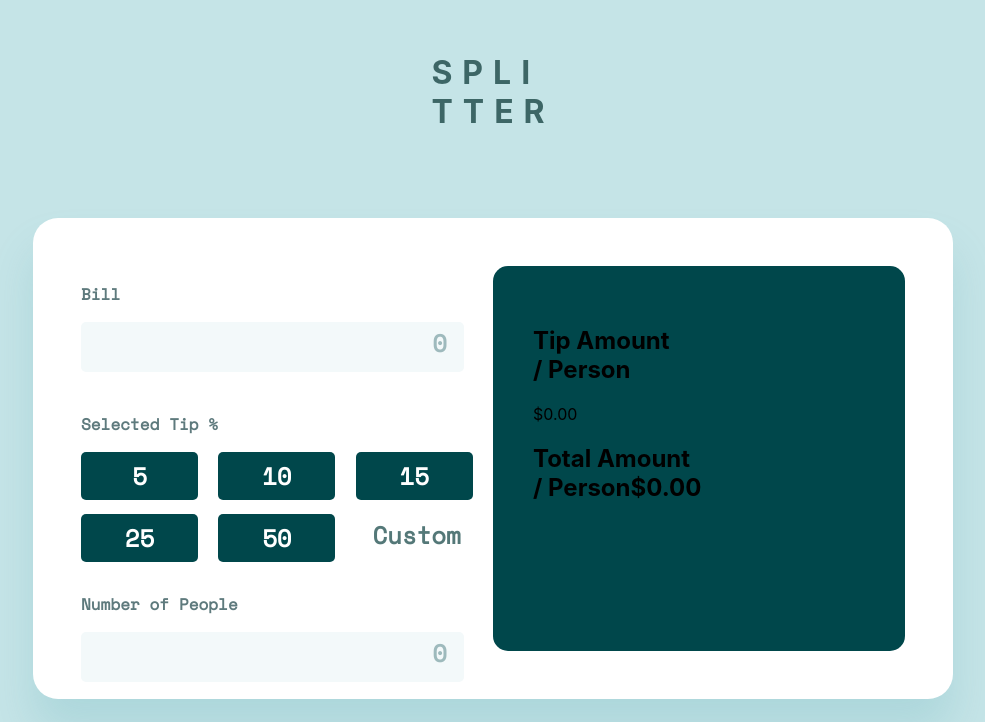
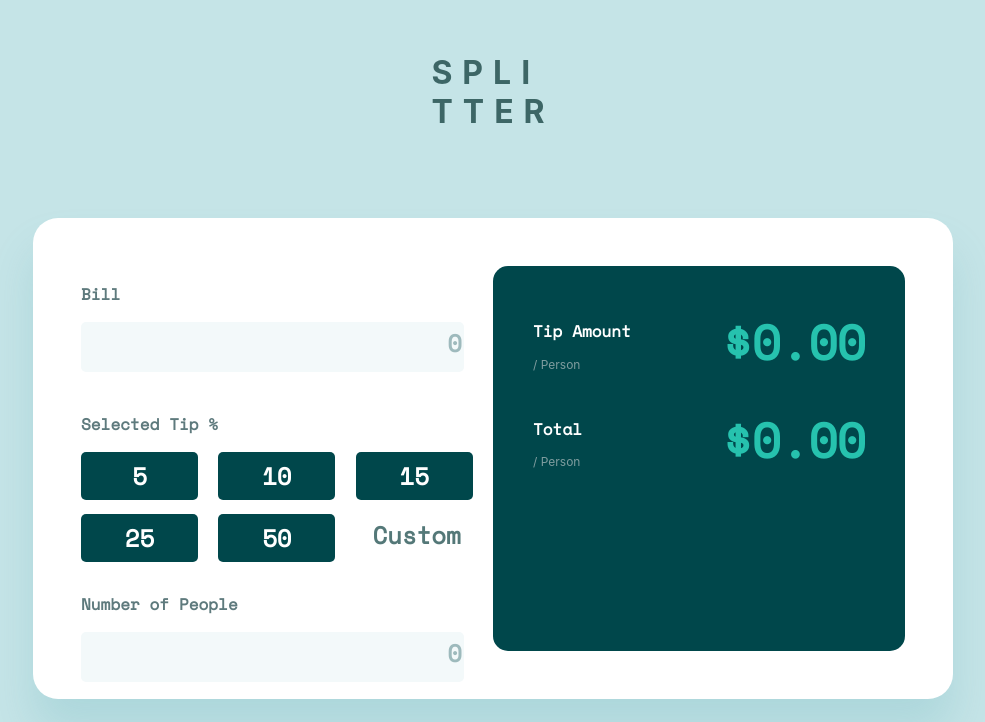
Before and after one commit to MistbornL/tip-calculator, a React (Create React App) app: page / in a window 1280 px wide. Shown: the part 110-832 px from the top of the page, without its empty margins (147-1132 px from the left). Built offline with nearby package versions, Linux system fonts and the light colour scheme.

Commit message:
left styling finished

```diff
--- a/src/App.js
+++ b/src/App.js
@@ -1,6 +1,10 @@
+import { useState } from "react";
 import "./App.scss";
 import { Tips } from "./data/dummydata";
 function App() {
+  const [bill, setBill] = useState(0);
+  const [people, setPeople] = useState(0);
+  const [custom, setCustom] = useState(0);
   return (
     <div className="App">
       <header className="App-header">
@@ -15,7 +19,12 @@ function App() {
           <div className="calculator-left">
             <div className="calculator-left-top-bottom">
               <p>Bill</p>
-              <input type="number" placeholder="0"></input>
+              <input
+                onChange={(e) => setBill(e.target.value)}
+                type="text"
+                inputMode="numeric"
+                placeholder="0"
+              ></input>
             </div>
 
             <div className="calculator-left-middle">
@@ -24,31 +33,42 @@ function App() {
                 {Tips.map((data) => {
                   return <button>{data.value}</button>;
                 })}
-                <input placeholder="Custom"></input>
+                <input
+                  onChange={(e) => setCustom(e.target.value)}
+                  type="text"
+                  inputMode="numeric"
+                  placeholder="Custom"
+                ></input>
               </div>
             </div>
 
             <div className="calculator-left-top-bottom">
               <p>Number of People</p>
-              <input type="number" placeholder="0"></input>
+              <input
+                onChange={(e) => setPeople(e.target.value)}
+                type="text"
+                inputMode="numeric"
+                placeholder="0"
+              ></input>
             </div>
           </div>
 
           <div className="calculator-right">
             <div className="calculator-right-top">
               <div className="render-amount">
-                <h2>
-                  Tip Amount <br />
-                  <span>/ Person</span>
-                </h2>
+                <div>
+                  <h2>Tip Amount</h2>
+                  <p>/ Person</p>
+                </div>
                 <span>$0.00</span>
               </div>
               <div className="render-amount">
-                <h2>
-                  Total Amount <br />
-                  <span>/ Person</span>
-                  <span>$0.00</span>
-                </h2>
+                <div>
+                  <h2>Total </h2>
+                  <p>/ Person</p>
+                </div>
+
+                <span>$0.00</span>
               </div>
             </div>
           </div>
--- a/src/App.scss
+++ b/src/App.scss
@@ -46,6 +46,10 @@
       }
       input {
         @include input-style;
+      }
+      input:focus {
+        outline: none !important;
+        border: 2px solid #26c2ae;
       }
       input::placeholder {
         @include basicFont;
@@ -100,5 +104,32 @@
     padding: 40px;
     float: right;
     background-color: #00474b;
+
+    .render-amount {
+      display: flex;
+      justify-content: space-between;
+      margin-bottom: 20px;
+      h2 {
+        @include texFont;
+        color: white;
+      }
+      p {
+        color: #7f9d9f;
+        font-size: 12px;
+      }
+      span {
+        font-family: "Space Mono";
+        font-style: normal;
+        font-weight: 700;
+        font-size: 48px;
+        line-height: 71px;
+        /* identical to box height */
+
+        text-align: right;
+        letter-spacing: -1px;
+
+        color: #26c2ae;
+      }
+    }
   }
 }
```
